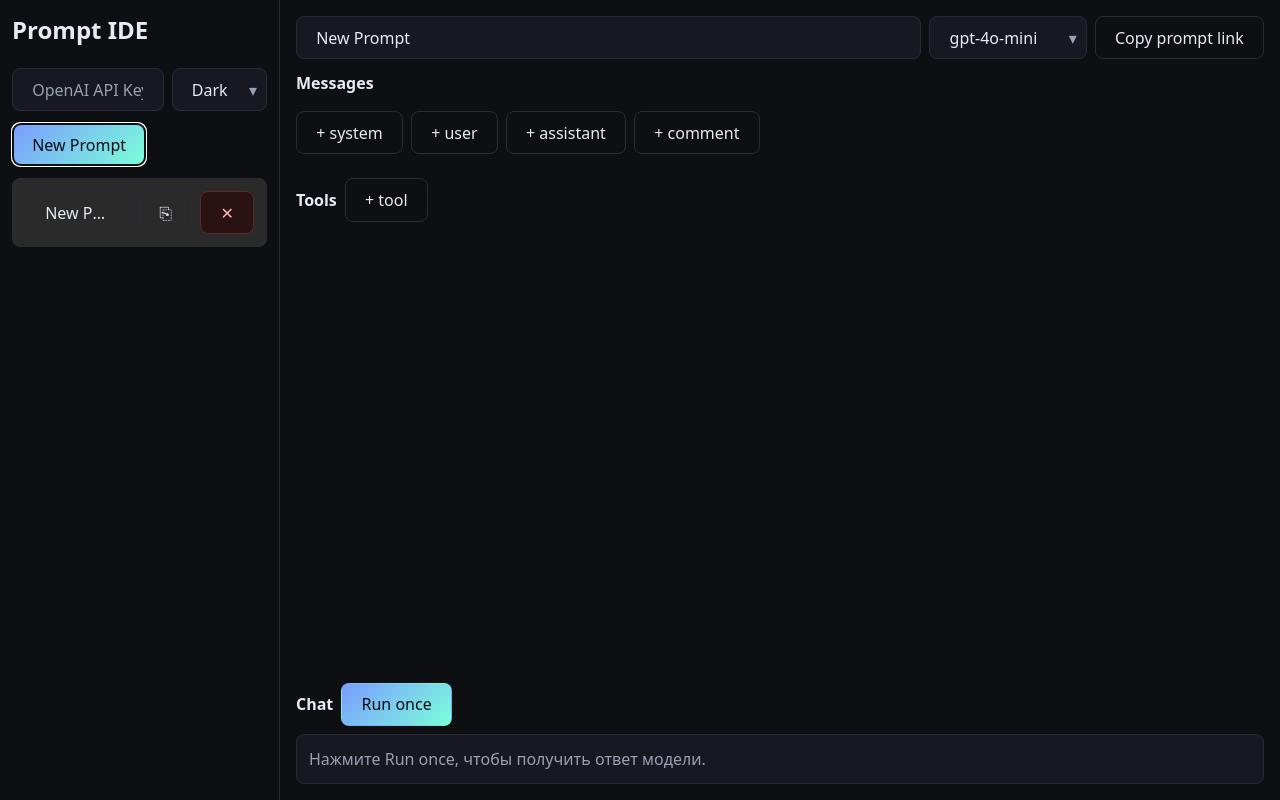
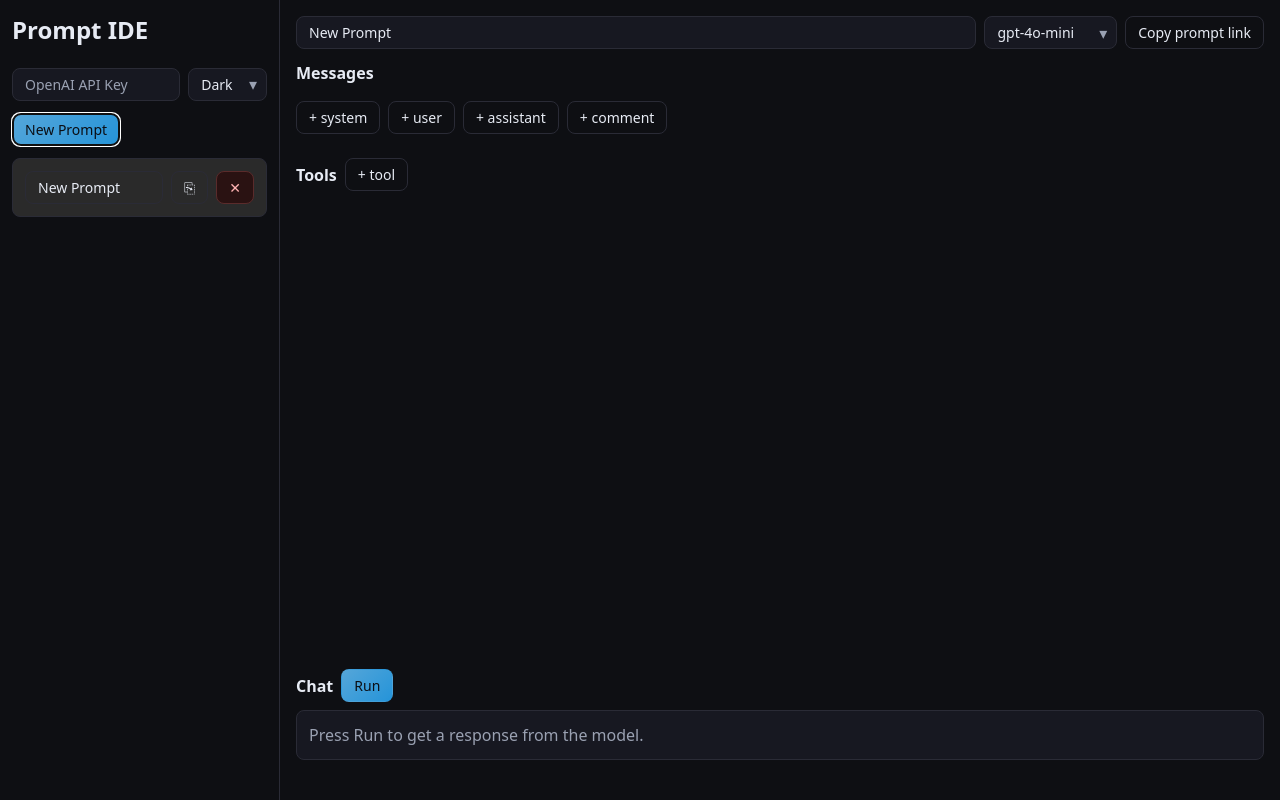
Before and after one commit to TAPAKAHOKOT/promptIDE, a React (Vite) app: page / in a window 1280 px wide. Both pictures are taken after a click on the button "New Prompt". Built offline with nearby package versions, Linux system fonts and the light colour scheme.

Commit message:
Фиксы визуала

```diff
--- a/src/App.jsx
+++ b/src/App.jsx
@@ -144,7 +144,7 @@
 
   function addMessage(role = 'user') {
     if (!selectedPrompt) return
-    const msg = { id: crypto.randomUUID(), role, content: '' }
+    const msg = { id: crypto.randomUUID(), role, content: '', enabled: true }
     updateSelected(p => ({ ...p, messages: [...p.messages, msg] }))
   }
 
@@ -162,7 +162,7 @@
   }
 
   function addTool() {
-    const tool = { name: 'toolName', description: '', parameters: '{"type":"object","properties":{}}' }
+    const tool = { name: 'toolName', description: '', parameters: '{"type":"object","properties":{}}', enabled: true }
     updateSelected(p => ({ ...p, tools: [...(p.tools || []), tool] }))
   }
 
@@ -214,8 +214,8 @@
     const payload = {
       kind: 'prompt',
       title: selectedPrompt.title,
-      messages: selectedPrompt.messages,
-      tools: selectedPrompt.tools || [],
+      messages: (selectedPrompt.messages || []).filter(m => m && m.enabled !== false),
+      tools: (selectedPrompt.tools || []).filter(t => t && t.enabled !== false),
     }
     const b64 = encodeShared(payload)
     const url = `${window.location.origin}${window.location.pathname}#share=${encodeURIComponent(b64)}`
@@ -233,8 +233,12 @@
     if (!sharedPreview) return
     const created = newPrompt({
       title: sharedPreview.title || 'Imported Prompt',
-      messages: Array.isArray(sharedPreview.messages) ? sharedPreview.messages.map(m => ({ ...m, id: crypto.randomUUID() })) : [],
-      tools: Array.isArray(sharedPreview.tools) ? sharedPreview.tools : [],
+      messages: Array.isArray(sharedPreview.messages)
+        ? sharedPreview.messages.map(m => ({ ...m, id: crypto.randomUUID(), enabled: m?.enabled !== false }))
+        : [],
+      tools: Array.isArray(sharedPreview.tools)
+        ? (sharedPreview.tools || []).map(t => ({ ...t, enabled: t?.enabled !== false }))
+        : [],
     })
     setPrompts(prev => [created, ...prev])
     setSelectedId(created.id)
@@ -369,11 +373,18 @@
       } catch {
         setChatInput('')
       }
+      try {
+        const previewSaved = JSON.parse(localStorage.getItem(`preview_state_${selectedPrompt.id}`) || 'null')
+        setPreviewByMessageId(previewSaved && typeof previewSaved === 'object' ? previewSaved : {})
+      } catch {
+        setPreviewByMessageId({})
+      }
       setRunError('')
     } else {
       setRunMessages([])
       setChatInput('')
       setRunError('')
+      setPreviewByMessageId({})
     }
   }, [selectedPrompt?.id])
 
@@ -391,8 +402,15 @@
     } catch {}
   }, [chatInput, selectedPrompt?.id])
 
+  useEffect(() => {
+    if (!selectedPrompt) return
+    try {
+      localStorage.setItem(`preview_state_${selectedPrompt.id}`, JSON.stringify(previewByMessageId || {}))
+    } catch {}
+  }, [previewByMessageId, selectedPrompt?.id])
+
   function mapToolsForOpenAI(p) {
-    const tools = (p.tools || []).filter(t => t && t.name)
+    const tools = (p.tools || []).filter(t => t && t.name && t.enabled !== false)
     if (!tools.length) return undefined
     const mapped = []
     for (const t of tools) {
@@ -427,6 +445,7 @@
         model: model || 'gpt-4o-mini',
         messages: messages
           .filter(m => m.role !== 'comment')
+          .filter(m => m.enabled !== false)
           .map(m => ({ role: m.role, content: m.content })),
         temperature: 0.7,
       }
@@ -529,7 +548,12 @@
         <div className="panel" style={{ maxWidth: 960, margin: '0 auto' }}>
           <div className="row" style={{ justifyContent: 'space-between' }}>
             <h2 style={{ margin: 0 }}>Shared Prompt</h2>
-            <button className="btn ghost" onClick={() => navigator.clipboard.writeText(window.location.href)}>Copy link</button>
+            <span className="select">
+              <select value={theme} onChange={e => setTheme(e.target.value)}>
+                <option value="dark">Dark</option>
+                <option value="light">Light</option>
+              </select>
+            </span>
           </div>
           <div className="col" style={{ marginTop: 12 }}>
             <div className="panel" style={{ borderColor: 'var(--panel-border)' }}>
@@ -558,7 +582,7 @@
                   {sharedPreview.run.transcript.map((m, i) => (
                     <div key={i} className="panel" style={{ borderColor: 'var(--panel-border)' }}>
                       <div style={{ fontWeight: 600, marginBottom: 6 }}>{m.role}</div>
-                      {m.content && <div style={{ whiteSpace: 'pre-wrap' }}>{m.content}</div>}
+                      {m.content && <ReactMarkdown remarkPlugins={[remarkGfm]}>{m.content || ''}</ReactMarkdown>}
                       {Array.isArray(m.tool_calls) && m.tool_calls.length > 0 && (
                         <div style={{ marginTop: 6 }}>
                           <div style={{ fontWeight: 600 }}>Tool calls:</div>
@@ -700,7 +724,7 @@
       </div>
               <div className="col">
                 {selectedPrompt.messages.map(m => (
-                  <div key={m.id} className="panel">
+                  <div key={m.id} className="panel" style={{ opacity: m.enabled !== false ? 1 : 0.5 }}>
                     <div className="row" style={{ marginBottom: 6 }}>
                       <span className="select">
                         <select value={m.role} onChange={e => updateMessage(m.id, { role: e.target.value })}>
@@ -713,6 +737,13 @@
                       <button className="btn ghost" onClick={() => setPreviewByMessageId(prev => ({ ...prev, [m.id]: !prev[m.id] }))}>
                         {previewByMessageId[m.id] ? 'Edit' : 'Preview'}
         </button>
+                      <button
+                        className={`toggle ${m.enabled !== false ? 'on' : ''}`}
+                        onClick={() => updateMessage(m.id, { enabled: !(m.enabled !== false) })}
+                        title={m.enabled !== false ? 'Disable' : 'Enable'}
+                      >
+                        <span className="toggle-thumb" />
+                      </button>
                       <button className="btn danger" onClick={() => removeMessage(m.id)}>Delete</button>
                     </div>
                     {previewByMessageId[m.id] ? (
@@ -745,9 +776,16 @@
               </div>
               <div className="col">
                 {(selectedPrompt.tools || []).map((t, i) => (
-                  <div key={i} className="panel">
+                  <div key={i} className="panel" style={{ opacity: t.enabled !== false ? 1 : 0.5 }}>
                     <div className="row" style={{ marginBottom: 6 }}>
                       <input value={t.name} onChange={e => updateTool(i, { name: e.target.value })} placeholder="Tool name" />
+                      <button
+                        className={`toggle ${t.enabled !== false ? 'on' : ''}`}
+                        onClick={() => updateTool(i, { enabled: !(t.enabled !== false) })}
+                        title={t.enabled !== false ? 'Disable' : 'Enable'}
+                      >
+                        <span className="toggle-thumb" />
+                      </button>
                       <button className="btn danger" onClick={() => removeTool(i)}>Delete</button>
                     </div>
                     <input value={t.description} onChange={e => updateTool(i, { description: e.target.value })} placeholder="Description" />
@@ -802,24 +840,24 @@
               </div>
             </section>
 
-            <section style={{ marginTop: 12 }}>
+            <section style={{ marginTop: 12, paddingBottom: 24 }}>
               <div className="row" style={{ marginBottom: 8 }}>
                 <strong>Chat</strong>
-                <button className="btn primary" onClick={runOnce} disabled={isRunning}>Run once</button>
+                <button className="btn primary" onClick={runOnce} disabled={isRunning}>Run</button>
                 {isRunning && <span className="spinner" />}
               </div>
               {runError && (
                 <div style={{ whiteSpace: 'pre-wrap', color: 'var(--danger-contrast)', background: 'var(--danger-bg)', border: '1px solid var(--danger-border)', padding: 8, borderRadius: 6, marginBottom: 8 }}>{runError}</div>
               )}
-              <div className="panel scrolly" style={{ maxHeight: 280, display: 'flex', flexDirection: 'column', gap: 8 }}>
-                {runMessages.length === 0 && <div style={{ color: 'var(--muted)' }}>Нажмите Run once, чтобы получить ответ модели.</div>}
+              <div className="panel" style={{ display: 'flex', flexDirection: 'column', gap: 8 }}>
+                {runMessages.length === 0 && <div style={{ color: 'var(--muted)' }}>Press Run to get a response from the model.</div>}
                 {runMessages.map((m, idx) => (
                   <div key={m.id || idx} style={{ textAlign: 'left' }}>
-                    <div style={{ fontWeight: 600 }}>{m.role}</div>
+                    {m.role !== 'assistant' && <div style={{ fontWeight: 600 }}>{m.role}</div>}
                     {m.loading ? (
                       <div className="panel shimmer" style={{ height: 56, borderColor: 'var(--panel-border)' }} />
                     ) : (
-                      m.content && <div style={{ whiteSpace: 'pre-wrap' }}>{m.content}</div>
+                      m.content && <ReactMarkdown remarkPlugins={[remarkGfm]}>{m.content || ''}</ReactMarkdown>
                     )}
                     {Array.isArray(m.tool_calls) && m.tool_calls.length > 0 && (
                       <div style={{ marginTop: 6 }}>
--- a/src/index.css
+++ b/src/index.css
@@ -10,10 +10,10 @@
   --panel-border: #2a2b36;
   --muted: #9aa1b2;
   --text: #e7ebf4;
-  --accent: #7b9cff;
-  --accent-2: #7bffda;
+  --accent: #55A6D9;
+  --accent-2: #2594D9;
   --danger: #ff6b6b;
-  --success: #62d394;
+  --success: #88BDBC;
   --code-bg: #111;
   --code-border: #333;
   /* Extended tokens */
@@ -29,6 +29,9 @@
   --danger-contrast: #ffb3b3;
   --shimmer-a: rgba(255,255,255,0.05);
   --shimmer-b: rgba(255,255,255,0.10);
+  --toggle-off: var(--panel-border);
+  --toggle-on: var(--success);
+  --toggle-thumb: var(--text);
   background-color: var(--bg);
   color: var(--text);
 
@@ -61,8 +64,8 @@
 button, input, textarea, select {
   border-radius: 8px;
   border: 1px solid var(--panel-border);
-  padding: 0.6em 1.2em;
-  font-size: 1em;
+  padding: 6px 12px;
+  font-size: 14px;
   font-weight: 500;
   font-family: inherit;
   background-color: var(--panel);
@@ -88,10 +91,10 @@
   --panel-border: #dfe3ea;
   --muted: #5a6373;
   --text: #1b2430;
-  --accent: #3558ff;
-  --accent-2: #22c7a9;
+  --accent: #90CCF4;
+  --accent-2: #90CCF4;
   --danger: #d64545;
-  --success: #21a179;
+  --success: #88BDBC;
   --code-bg: #f5f7fb;
   --code-border: #e3e7f0;
   --selected-bg: #e8edff;
@@ -104,6 +107,9 @@
   --danger-bg: #ffe9e9;
   --danger-border: #f3b3b3;
   --danger-contrast: #a11a1a;
+  --toggle-off: var(--panel-border);
+  --toggle-on: var(--success);
+  --toggle-thumb: var(--text);
 }
 
 [data-theme="light"] .panel { box-shadow: 0 1px 2px var(--panel-shadow-1-color), 0 8px 24px var(--panel-shadow-2-color); }
@@ -230,6 +236,30 @@
 .btn.danger:hover { border-color: var(--danger); }
 .btn.ghost { background: transparent; }
 
+/* Toggle switch */
+.toggle {
+  position: relative;
+  width: 36px;
+  height: 22px;
+  border-radius: 9999px;
+  background: var(--toggle-off);
+  border: 1px solid var(--panel-border);
+  display: inline-flex;
+  align-items: center;
+  padding: 0;
+  transition: background 0.2s ease, border-color 0.2s ease;
+}
+.toggle .toggle-thumb {
+  width: 18px;
+  height: 18px;
+  border-radius: 50%;
+  background: var(--toggle-thumb);
+  transform: translateX(2px);
+  transition: transform 0.2s ease;
+}
+.toggle.on { background: var(--toggle-on); border-color: transparent; }
+.toggle.on .toggle-thumb { transform: translateX(16px); }
+
 /* Custom select */
 .select {
   position: relative;
```
